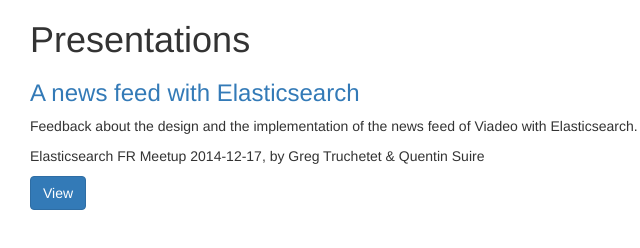
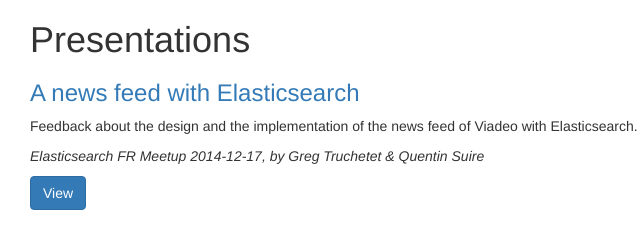
Before and after one commit to kuhess/presentations, a plain HTML site: page index.html in a window 1280 px wide. Shown: the full height of the page, 25-665 px from the left. Drawn offline with nearby package versions, Linux system fonts and the light colour scheme.

Commit message:
fix italic

```diff
--- a/index.html
+++ b/index.html
@@ -23,7 +23,7 @@
 
         <h3><a href="a-news-feed-with-elasticsearch/index.html">A news feed with Elasticsearch</a></h3>
         <p>Feedback about the design and the implementation of the news feed of Viadeo with Elasticsearch.</p>
-        <p><em></em>Elasticsearch FR Meetup 2014-12-17, by Greg Truchetet &amp; Quentin Suire</em></p>
+        <p><em>Elasticsearch FR Meetup 2014-12-17, by Greg Truchetet &amp; Quentin Suire</em></p>
         <p>
           <a href="a-news-feed-with-elasticsearch/index.html" class="btn btn-primary">View</a>
         </p>
```
